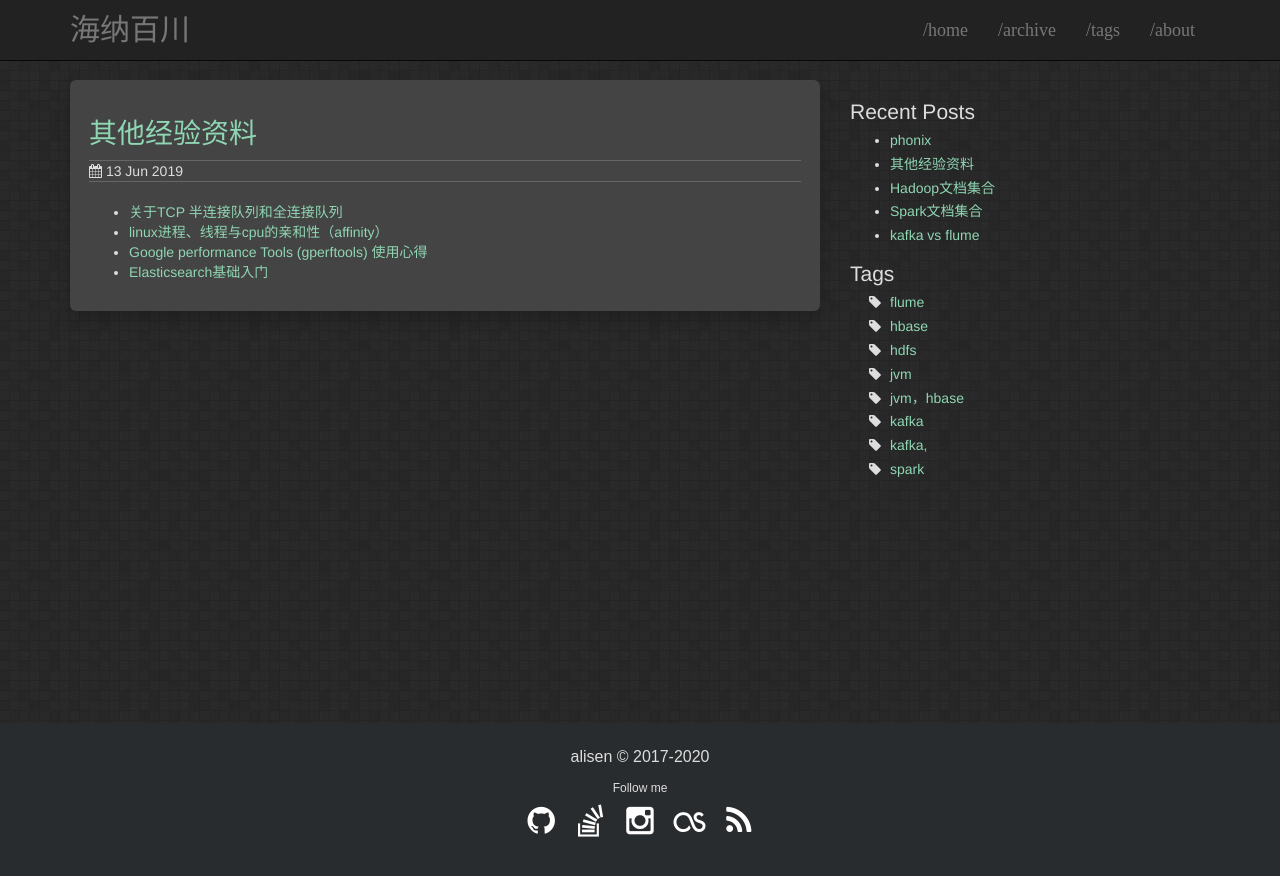
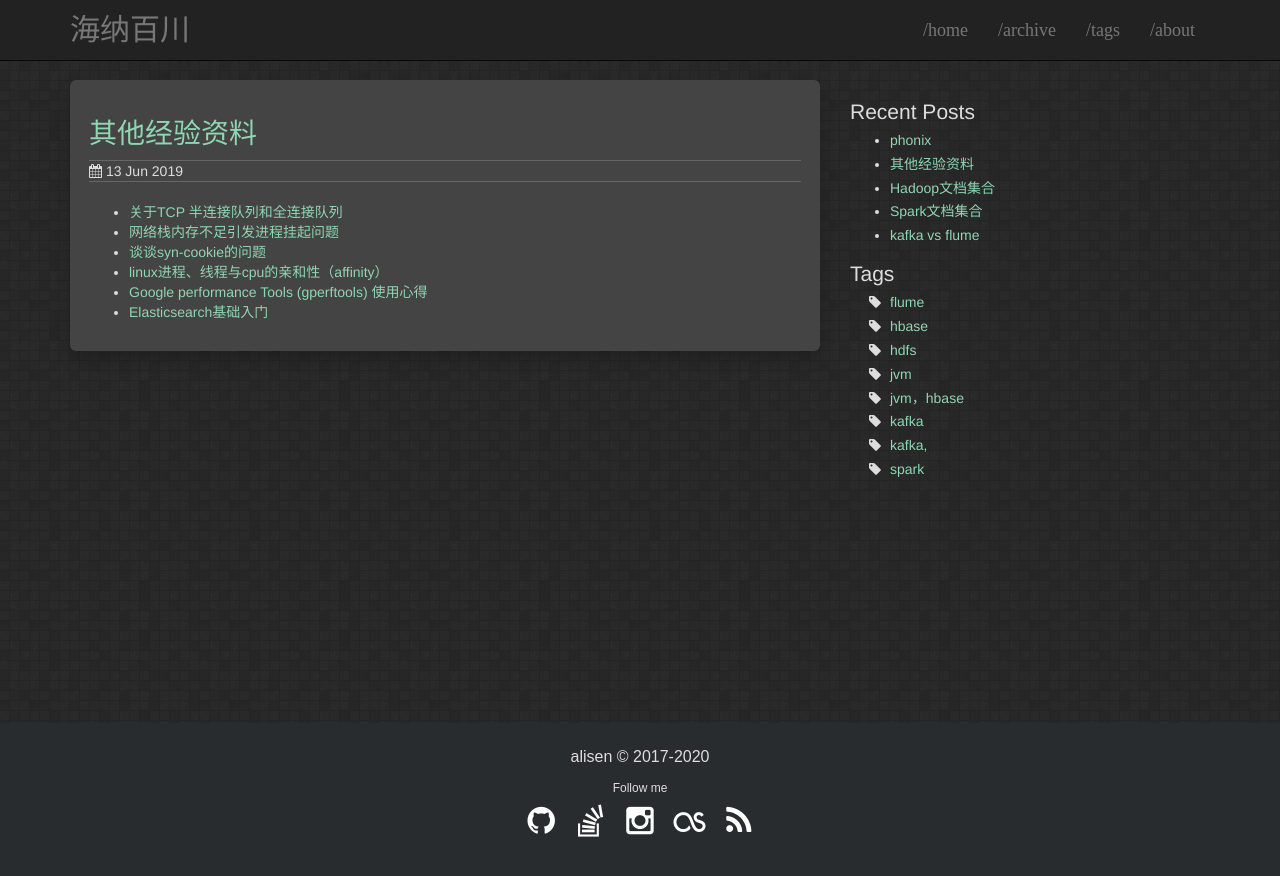
Before and after one commit to igithu/summary, a Jekyll site: the page built from _posts/2019-06-13-others.md, in a window 1280 px wide. Shown: the top 876 px of the page. Built offline with Jekyll 4.4.1, drawn with Linux system fonts in a browser that asks for light colours.

Commit message:
Update 2019-06-13-others.md

```diff
--- a/_posts/2019-06-13-others.md
+++ b/_posts/2019-06-13-others.md
@@ -8,6 +8,8 @@ date: 2019-06-13
 
 
 * [关于TCP 半连接队列和全连接队列](http://jm.taobao.org/2017/05/25/525-1/)
+* [网络栈内存不足引发进程挂起问题](http://blog.yufeng.info/archives/2511)
+* [谈谈syn-cookie的问题](https://leeweir.github.io/2018/03/23/%E8%B0%88%E8%B0%88syn-cookie%E7%9A%84%E9%97%AE%E9%A2%98/)
 * [linux进程、线程与cpu的亲和性（affinity）](https://www.cnblogs.com/wenqiang/p/6049978.html)
 * [Google performance Tools (gperftools) 使用心得](https://www.cnblogs.com/persistentsnail/p/3294843.html)
 * [Elasticsearch基础入门](https://www.cnblogs.com/jajian/p/9976900.html)
```
